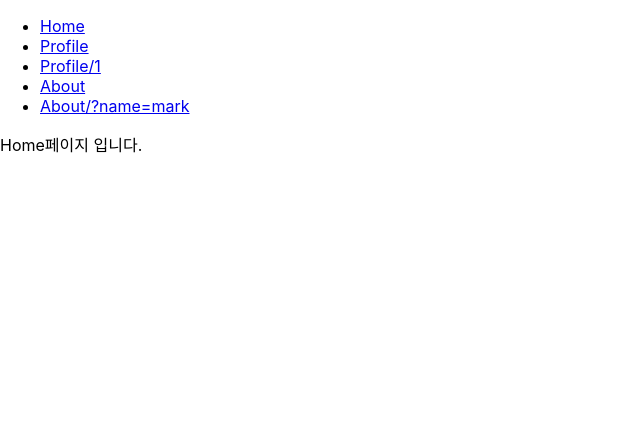
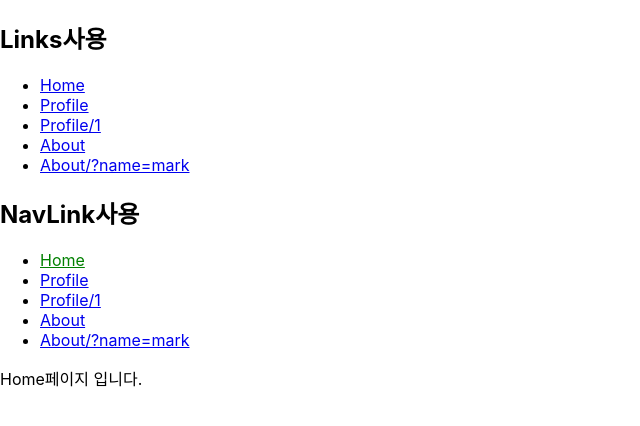
Before and after one commit to stnqls/react-study, a React (Create React App) app: page / in a window 1280 px wide. Shown: the top 426 px of the page, without its empty margins (0-640 px from the left). Built offline with nearby package versions, Linux system fonts and the light colour scheme.

Commit message:
JSX라우팅2 (4-6)

```diff
--- a/src/App.js
+++ b/src/App.js
@@ -4,11 +4,13 @@ import Home from "./pages/Home";
 import Profile from "./pages/Profile";
 import NotFound from "./pages/NotFound";
 import Links from "./components/Links";
+import NavLinks from "./components/NavLinks";
 
 function App() {
   return (
     <BrowserRouter>
       <Links />
+      <NavLinks />
       <Switch>
         <Route path="/profile/:id" component={Profile} />
         <Route path="/profile" component={Profile} />
--- a/src/components/Links.jsx
+++ b/src/components/Links.jsx
@@ -2,6 +2,8 @@ import { Link } from "react-router-dom";
 
 export default function Links() {
   return (
+    <div>
+      <h2>Links사용</h2>
       <ul>
         <li>
           <Link to="/">Home</Link>
@@ -19,5 +21,6 @@ export default function Links() {
           <Link to="/about/?name=mark">About/?name=mark</Link>
         </li>
       </ul>
+    </div>
   );
 }
--- /dev/null
+++ b/src/components/NavLinks.jsx
@@ -0,0 +1,51 @@
+import { NavLink } from "react-router-dom";
+
+const activeStyle = { color: "green" };
+
+export default function NavLinks() {
+  return (
+    <div>
+      <h2>NavLink사용</h2>
+      <ul>
+        <li>
+          <NavLink to="/" exact activeStyle={activeStyle}>
+            Home
+          </NavLink>
+        </li>
+        <li>
+          <NavLink to="/profile" exact activeStyle={activeStyle}>
+            Profile
+          </NavLink>
+        </li>
+        <li>
+          <NavLink to="/profile/1" activeStyle={activeStyle}>
+            Profile/1
+          </NavLink>
+        </li>
+        <li>
+          <NavLink
+            to="/about"
+            activeStyle={activeStyle}
+            isActive={(match, location) => {
+              console.log(location);
+              return match !== null && location.search === "";
+            }}
+          >
+            About
+          </NavLink>
+        </li>
+        <li>
+          <NavLink
+            to="/about/?name=mark"
+            activeStyle={activeStyle}
+            isActive={(match, location) => {
+              return match !== null && location.search === "?name=mark";
+            }}
+          >
+            About/?name=mark
+          </NavLink>
+        </li>
+      </ul>
+    </div>
+  );
+}
```
Also changed, not shown: 1 other file (tests, documents, lock files or other folders). Lines whose indentation alone changed are shown as unchanged.
